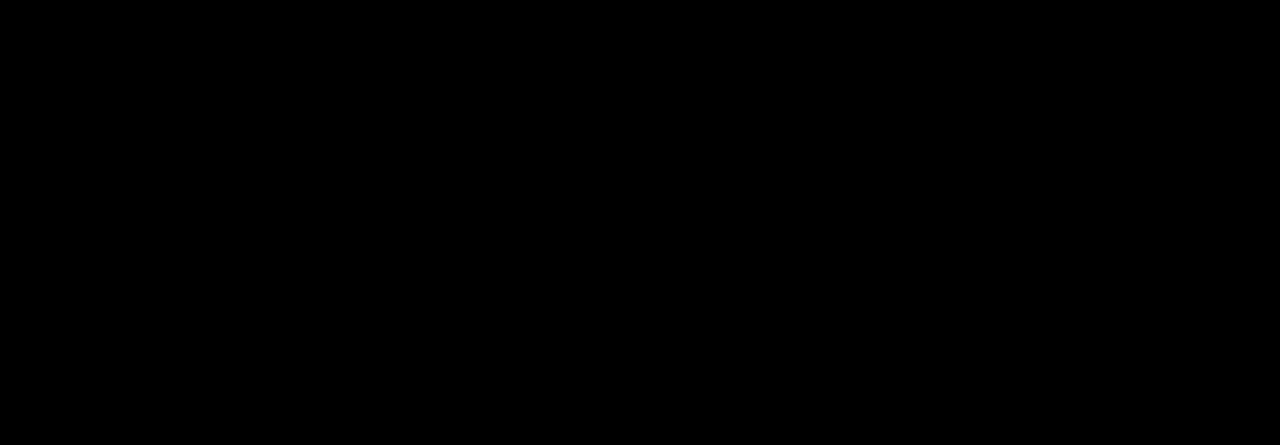
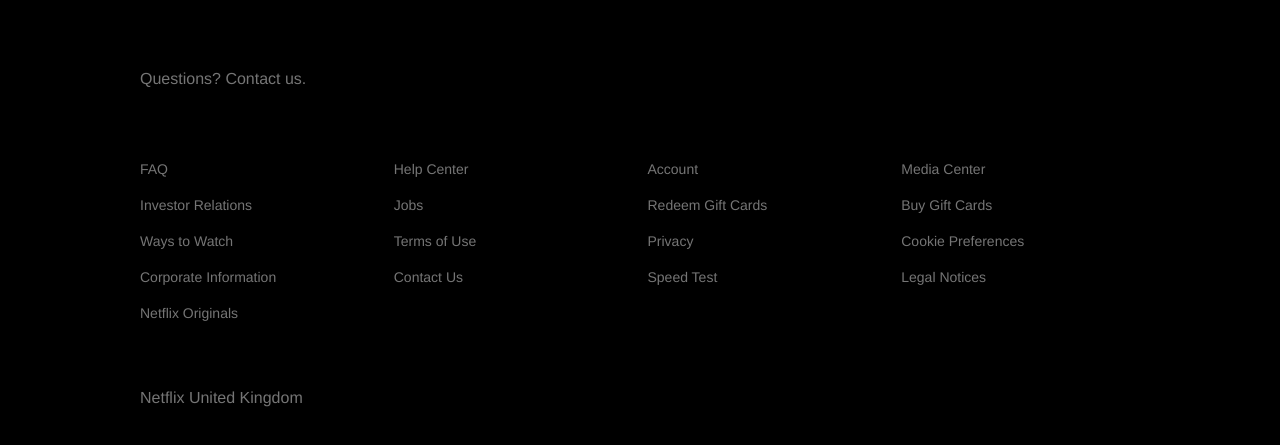
Before and after one commit to comarialuiza/netflix, a React (Create React App) app: page / in a window 1280 px wide. Shown: the part 1237-1682 px from the top of the page. Before the commit the page ends 1237 px from the top, so only its background shows below. Built offline with nearby package versions, Linux system fonts and the light colour scheme.

Commit message:
Creates footer component

```diff
--- a/package.json
+++ b/package.json
@@ -38,7 +38,6 @@
   },
   "devDependencies": {
     "babel-eslint": "^10.1.0",
-    "eslint": "^7.9.0",
     "eslint-config-airbnb": "^18.2.0",
     "eslint-config-prettier": "^6.11.0",
     "eslint-plugin-import": "^2.22.0",
--- a/src/App.js
+++ b/src/App.js
@@ -1,23 +1,14 @@
 import React from 'react';
 
-import jumboData from './fixtures/jumbo';
-import Jumbotron from './components/Jumbotron';
+import JumbotronContainer from './containers/JumbotronContainer';
+import FooterContainer from './containers/FooterContainer';
 
 function App() {
   return (
-    <Jumbotron.Container>
-      { jumboData.map((item) => (
-        <Jumbotron key={ item.id } direction={ item.direction }>
-          <Jumbotron.Pane>
-            <Jumbotron.Title>{ item.title }</Jumbotron.Title>
-            <Jumbotron.SubTitle>{ item.subTitle }</Jumbotron.SubTitle>
-          </Jumbotron.Pane>
-          <Jumbotron.Pane>
-            <Jumbotron.Image src={ item.image } alt={ item.alt }/>
-          </Jumbotron.Pane>
-        </Jumbotron>
-      )) }
-    </Jumbotron.Container>
+    <>
+    <JumbotronContainer />
+    <FooterContainer />
+    </>
   );
 }
 
--- /dev/null
+++ b/src/components/Footer/index.js
@@ -0,0 +1,37 @@
+import React from 'react';
+
+import { Container, Row, Column, Link, Title, Text, Break } from './styles';
+
+function Footer({ children, ...restProps }) {
+    return (
+        <Container { ...restProps }>
+            { children }
+        </Container>
+    );
+}
+
+export default Footer;
+
+Footer.Row = function FooterRow({ children, ...restProps }) {
+    return <Row { ...restProps }> { children }</Row>
+};
+
+Footer.Column = function FooterColumn({ children, ...restProps }) {
+    return <Column { ...restProps }> { children }</Column>
+};
+
+Footer.Link = function FooterLink({ children, ...restProps }) {
+    return <Link { ...restProps }> { children }</Link>
+};
+
+Footer.Title = function FooterTitle({ children, ...restProps }) {
+    return <Title { ...restProps }> { children }</Title>
+};
+
+Footer.Text = function FooterText({ children, ...restProps }) {
+    return <Text { ...restProps }> { children }</Text>
+};
+
+Footer.Break = function FooterBreak({ children, ...restProps }) {
+    return <Break { ...restProps }> { children }</Break>
+};
--- /dev/null
+++ b/src/components/Footer/styles.js
@@ -0,0 +1,53 @@
+import styled from 'styled-components';
+
+export const Container = styled.div`
+    display: flex;
+    padding: 70px 56px;
+    margin: auto;
+    max-width: 1000px;
+    flex-direction: column;
+
+    @media (max-width: 1000px) {
+        padding: 70px 30px;
+    }
+`;
+
+export const Row = styled.div`
+    display: grid;
+    grid-template-columns: repeat(4, 1fr);
+    grid-gap: 15px;
+
+    @media (max-width: 600px) {
+        display: block;
+    }
+`;
+
+export const Column = styled.div`
+    display: flex;
+    flex-direction: column;
+    text-align: left;
+`;
+
+export const Link = styled.a`
+    color: #757575;
+    margin-bottom: 20px;
+    font-size: 14px;
+    text-decoration: none;
+`;
+
+export const Title = styled.div`
+    font-size: 16px;
+    color: #757575;
+    margin-bottom: 40px;
+`;
+
+export const Text = styled.p`
+    font-size: 16px;
+    color: #757575;
+    margin-bottom: 40px;
+`;
+
+export const Break = styled.p`
+    flex-basis: 100%;
+    line-height: 0;
+`;
--- a/src/components/Jumbotron/index.js
+++ b/src/components/Jumbotron/index.js
@@ -4,8 +4,8 @@
 
 function Jumbotron({ children, direction = 'row', ...restProps }) {
   return (
-    <Item direction={direction}>
-        <Inner>
+    <Item restProps>
+        <Inner direction={direction}>
             { children }
         </Inner>
     </Item>
--- a/src/components/Jumbotron/styles.js
+++ b/src/components/Jumbotron/styles.js
@@ -20,9 +20,6 @@
     padding: 50px 5%;
     color: #fff;
     overflow: hidden;
-`;
-
-export const Container = styled.div`
 `;
 
 export const Title = styled.h1`
@@ -60,3 +57,11 @@
     max-width: 100%;
     height: auto;
 `;
+
+export const Container = styled.div`
+    @media (max-width: 1000px) {
+        ${Item}:last-of-type h2 {
+            margin-bottom: 50px;
+        }
+    }
+`;
--- /dev/null
+++ b/src/containers/FooterContainer/index.js
@@ -0,0 +1,48 @@
+import React from 'react';
+
+import Footer from '../../components/Footer';
+
+function FooterContainer() {
+    return (
+        <Footer>
+            <Footer.Title>Questions? Contact us.</Footer.Title>
+            <Footer.Break />
+
+            <Footer.Row>
+                <Footer.Column>
+                    <Footer.Link href="#">FAQ</Footer.Link>
+                    <Footer.Link href="#">Investor Relations</Footer.Link>
+                    <Footer.Link href="#">Ways to Watch</Footer.Link>
+                    <Footer.Link href="#">Corporate Information</Footer.Link>
+                    <Footer.Link href="#">Netflix Originals</Footer.Link>
+                </Footer.Column>
+
+                <Footer.Column>
+                    <Footer.Link href="#">Help Center</Footer.Link>
+                    <Footer.Link href="#">Jobs</Footer.Link>
+                    <Footer.Link href="#">Terms of Use</Footer.Link>
+                    <Footer.Link href="#">Contact Us</Footer.Link>
+                </Footer.Column>
+
+                <Footer.Column>
+                    <Footer.Link href="#">Account</Footer.Link>
+                    <Footer.Link href="#">Redeem Gift Cards</Footer.Link>
+                    <Footer.Link href="#">Privacy</Footer.Link>
+                    <Footer.Link href="#">Speed Test</Footer.Link>
+                </Footer.Column>
+
+                <Footer.Column>
+                    <Footer.Link href="#">Media Center</Footer.Link>
+                    <Footer.Link href="#">Buy Gift Cards</Footer.Link>
+                    <Footer.Link href="#">Cookie Preferences</Footer.Link>
+                    <Footer.Link href="#">Legal Notices</Footer.Link>
+                </Footer.Column>
+            </Footer.Row>
+
+            <Footer.Break />
+            <Footer.Text>Netflix United Kingdom</Footer.Text>
+        </Footer>
+    );
+}
+
+export default FooterContainer;
--- /dev/null
+++ b/src/containers/JumbotronContainer/index.js
@@ -0,0 +1,24 @@
+import React from 'react';
+
+import jumboData from '../../fixtures/jumbo';
+import Jumbotron from '../../components/Jumbotron';
+
+function JumbotronContainer() {
+    return (
+        <Jumbotron.Container>
+            { jumboData.map((item) => (
+            <Jumbotron key={ item.id } direction={ item.direction }>
+                <Jumbotron.Pane>
+                <Jumbotron.Title>{ item.title }</Jumbotron.Title>
+                <Jumbotron.SubTitle>{ item.subTitle }</Jumbotron.SubTitle>
+                </Jumbotron.Pane>
+                <Jumbotron.Pane>
+                <Jumbotron.Image src={ item.image } alt={ item.alt }/>
+                </Jumbotron.Pane>
+            </Jumbotron>
+            )) }
+        </Jumbotron.Container>
+    );
+}
+
+export default JumbotronContainer;
```
Also changed, not shown: src/components/Accordion/index.js (added), src/pages/home.js (added), 2 other files (tests, documents, lock files or other folders).
